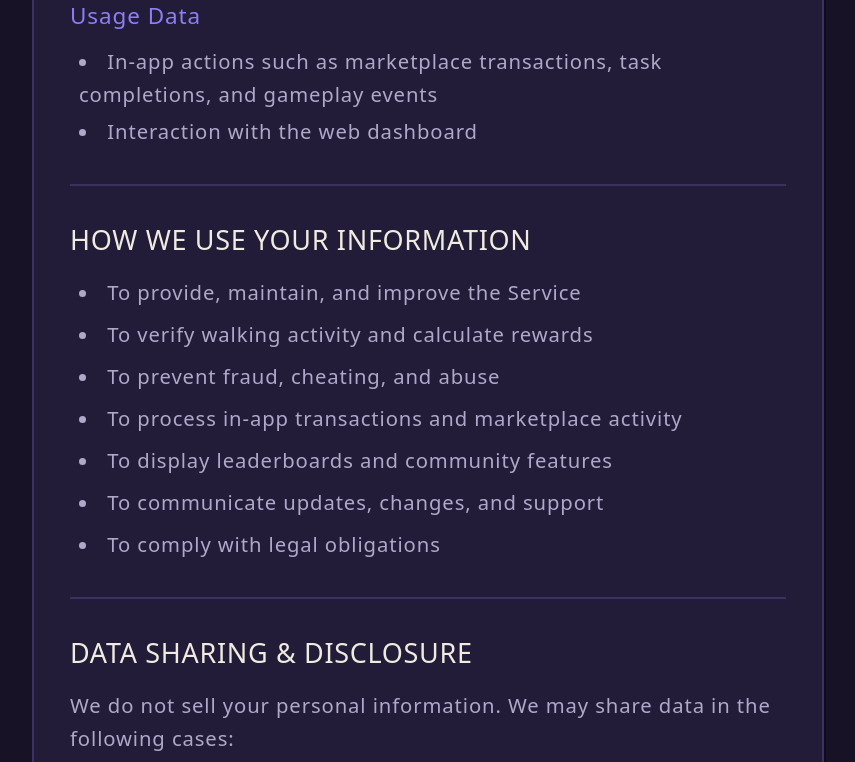
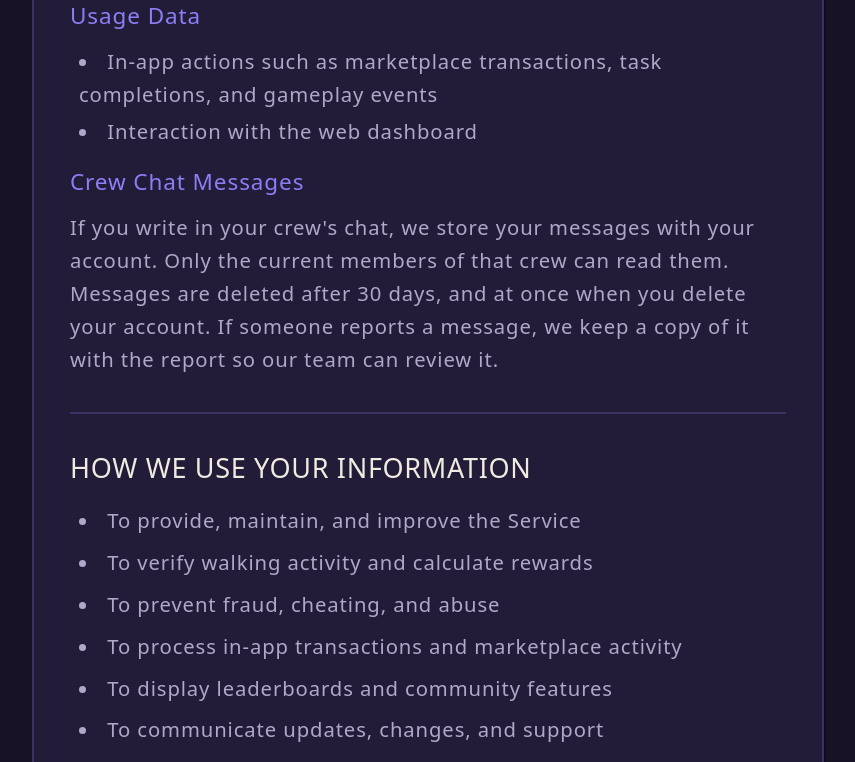
Before and after one commit to TheWeeezel/galavant-user-dashboard, a React (Vite) app: page /privacy in a window 1280 px wide. Shown: the part 2146-2908 px from the top of the page, without its empty margins (212-1067 px from the left). Built offline with nearby package versions, Linux system fonts and the light colour scheme; no server answers; a web font is replaced by a local one.

Commit message:
Privacy policy: crew chat messages (ships with the crew chat release)
Co-Authored-By: Claude Opus 5.5 <noreply@anthropic.com>

```diff
--- a/src/pages/PrivacyPolicy.tsx
+++ b/src/pages/PrivacyPolicy.tsx
@@ -100,6 +100,15 @@ export function PrivacyPolicy() {
               <li>In-app actions such as marketplace transactions, task completions, and gameplay events</li>
               <li>Interaction with the web dashboard</li>
             </ul>
+          </div>
+
+          <div className="space-y-3">
+            <h3 className="text-xl text-m2e-accent">Crew Chat Messages</h3>
+            <p>
+              If you write in your crew's chat, we store your messages with your account. Only the current members
+              of that crew can read them. Messages are deleted after 30 days, and at once when you delete your
+              account. If someone reports a message, we keep a copy of it with the report so our team can review it.
+            </p>
           </div>
         </section>
 
```
